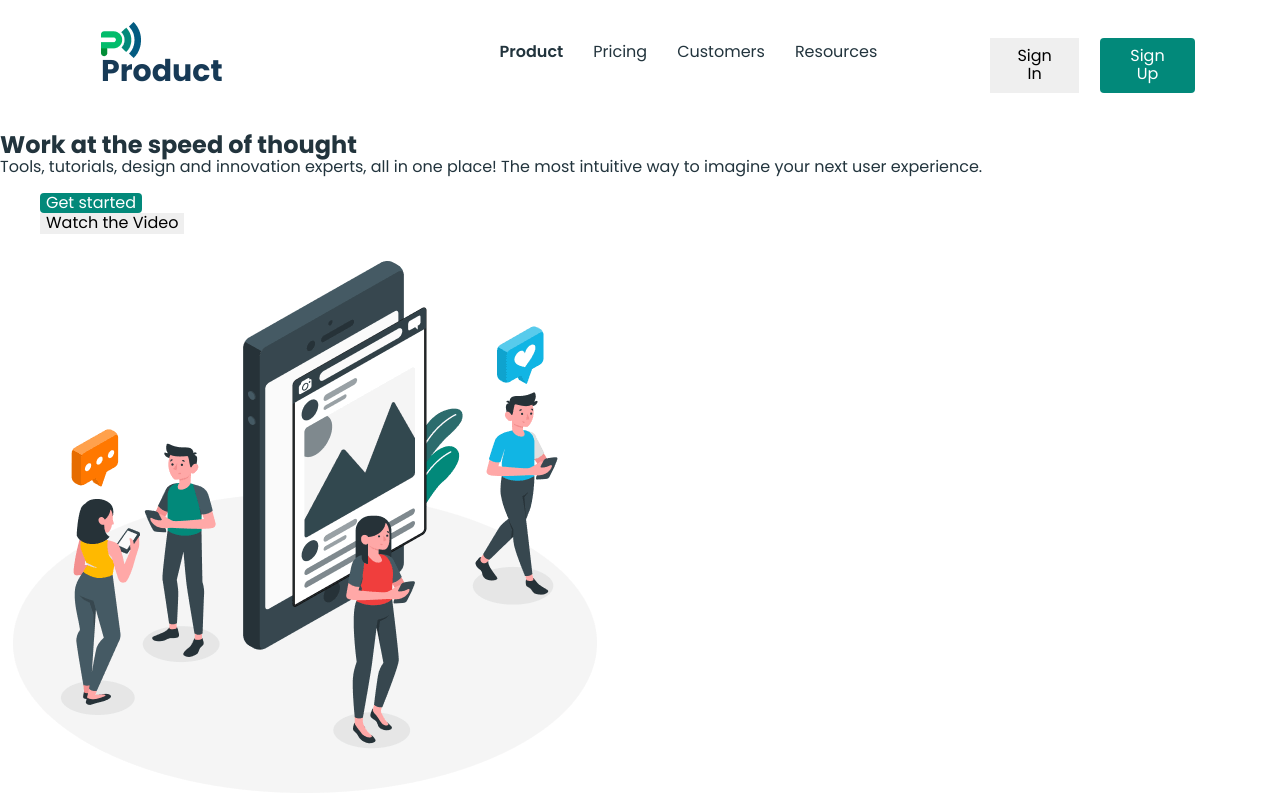
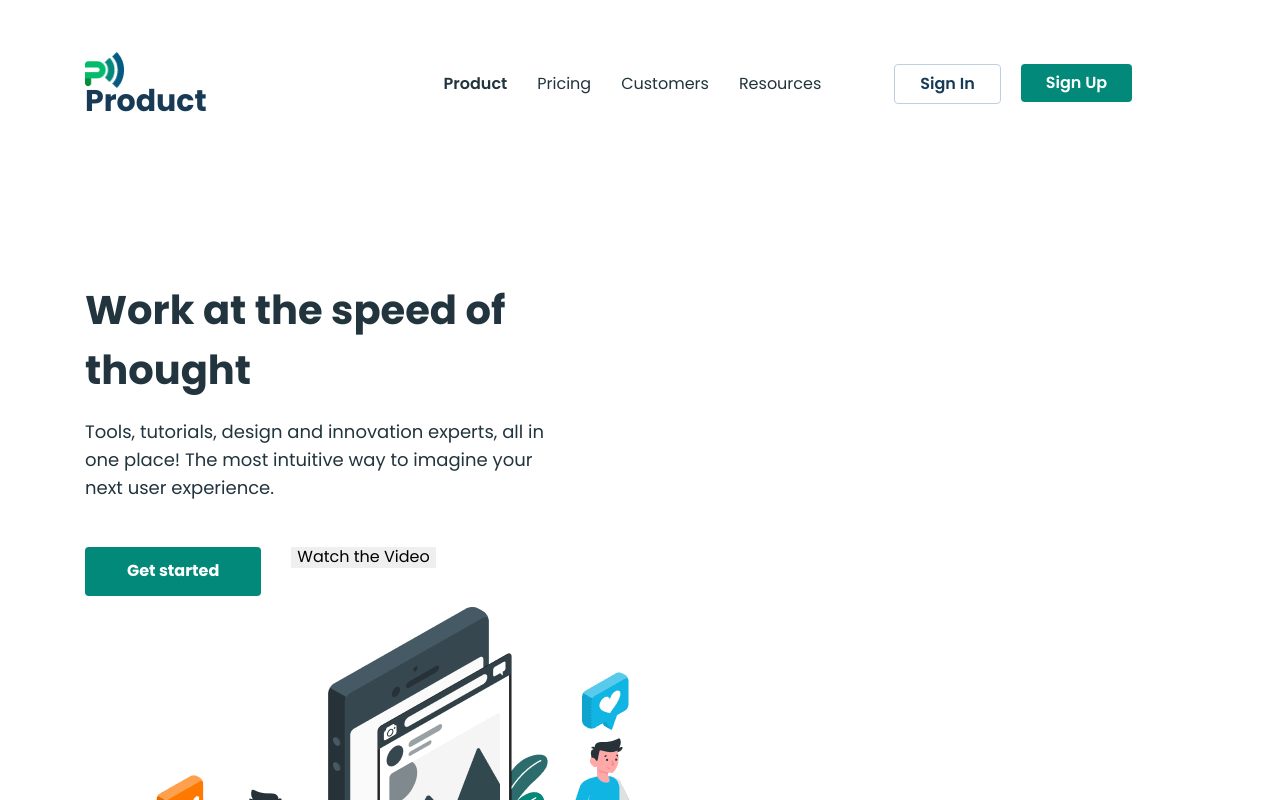
Before and after one commit to Mariia-Shtefiuk/business-promotion, a plain HTML site: page index.html in a window 1280 px wide. Shown: the top 800 px of the page. Drawn offline with nearby package versions, Linux system fonts and the light colour scheme; files whose address does not match are found by name.

Commit message:
index/styles update

```diff
--- a/css/styles.css
+++ b/css/styles.css
@@ -1,3 +1,4 @@
+/* #region custom */
 body {
   font-family: poppins, sans-serif;
   font-size: 16px;
@@ -18,6 +19,8 @@ p {
 
 ul {
   list-style: none;
+  padding: 0;
+  margin: 0;
 }
 
 a {
@@ -50,67 +53,105 @@ img {
 .bold {
   font-weight: 600;
 }
+/* #endregion custom */
 
 /* #region Header */
 .header {
-  padding-top: 22px;
-  padding-bottom: 22px;
+  padding: 26px 0;
 }
 
 .header-container {
   display: flex;
+  align-items: center;
 }
 
-.header-nav {
-  display: flex;
+.header-logo-img {
+  margin-right: 16px;
 }
 
-.header-logo-link {
+.header-logo {
   font-weight: 700;
   font-size: 30px;
   line-height: 0.93;
   color: #173a56;
-  margin-left: 16px;
-  margin-right: 237px;
+  padding: 26px 0;
 }
 
 .header-logo {
+  margin-right: 237px;
 }
-
-.header-nav-container {
+.header-nav {
 }
-
 .header-nav-list {
   display: flex;
   gap: 30px;
   margin-right: 73px;
 }
-
-.header-nav-item {
-  font-weight: 400;
-  font-size: 16px;
+.nav-list-item {
   line-height: 1.75;
-  color: #22343d;
+}
+.nav-link {
+  padding: 26px 0;
+}
+.bold {
+}
+.header-btn-list {
+  display: flex;
+  gap: 20px;
+}
+.header-btn-item {
+}
+.header-btn {
+  font-weight: 600;
+  padding: 10px 25px;
 }
 
-.header-item-link {
+.white {
+  background-color: #fff;
+  color: #173a56;
+  border: 1px solid #bcd0e5;
 }
 
-.header-btn-container {
+/* #endregion Header */
+
+/* #region Hero */
+.hero {
+  display: flex;
+  padding: 112px 0;
 }
 
-.header-btn-list {
+.hero-title {
+  display: block;
+  font-weight: 700;
+  font-size: 40px;
+  line-height: 1.5;
+  margin-bottom: 18px;
+  width: 452px;
+}
+.hero-text {
+  display: block;
+  font-size: 18px;
+  line-height: 1.56;
+  width: 465px;
+  margin-bottom: 45px;
+}
+.hero-list {
   display: flex;
-  gap: 21px;
+  gap: 30px;
+}
+.hero-item {
 }
 
-.header-btn-item {
+.hero-btn {
+  padding: 15px 42px;
+  font-weight: 700;
 }
 
-.header-btn {
-  padding: 9px 25px;
+.hero-btn-video {
 }
-/* #endregion Header */
+.hero-img {
+}
+/* #endregion Hero */
 
 /* #region Product */
 .product {
--- a/index.html
+++ b/index.html
@@ -19,42 +19,42 @@
 <body>
     <header class="header">
         <div class="container header-container">
+            <a class="logo header-logo" href="./index.html"><img class="header-logo-img" src="./images/header/logo.png"
+                    width="39px" height="36px" alt="logo">Product</a>
             <nav class="header-nav">
-                <a class="header-logo-link" href="./index.html"><img class="header-logo" src="./images/header/logo.png"
-                        width="40px" height="36px" alt="logo">Product</a>
-                <div class="header-nav-container">
                 <ul class="header-nav-list">
-                        <li class="header-nav-item"><a class="header-item-link" href="./index.html"><span
-                                    class="bold">Product</span></a></li>
-                        <li class="header-nav-item"><a class="header-item-link" href="./pricing.html">Pricing</a></li>
-                        <li class="header-nav-item"><a class="header-item-link" href="./customer.html">Customers</a>
+                    <li class="nav-list-item"><a class="nav-link" href="./index.html"><span
+                                class="bold">Product</span></a>
                     </li>
-                        <li class="header-nav-item"><a class="header-item-link" href="">Resources</a></li>
+                    <li class="nav-list-item"><a class="nav-link" href="./pricing.html">Pricing</a></li>
+                    <li class="nav-list-item"><a class="nav-link" href="./customer.html">Customers</a>
+                    </li>
+                    <li class="nav-list-item"><a class="nav-link" href="">Resources</a></li>
                 </ul>
-                </div>
             </nav>
-            <div class="header-btn-container">
             <ul class="header-btn-list">
-                    <li class="header-btn-item"><button class="header-btn" type="button">Sign In</button></li>
+                <li class="header-btn-item"><button class="btn header-btn white" type="button">Sign In</button></li>
                 <li class="header-btn-item"><button class="btn header-btn" type="button">Sign Up</button></li>
             </ul>
-            </div>
         </div>
     </header>
 
     <main>
         <!-- #region Hero-->
         <section class="hero">
+            <div class="container">
                 <h1 class="hero-title">Work at the speed of thought</h1>
-            <p class="hero-text">Tools, tutorials, design and innovation experts, all in one place! The most intuitive
+                <p class="hero-text">Tools, tutorials, design and innovation experts, all in one place! The most
+                    intuitive
                     way to imagine your
                     next user
                     experience.</p>
                 <ul class="hero-list">
                     <li class="hero-item"><button class="btn hero-btn" type="button">Get started</button></li>
-                <li class="hero-item"><button class="hero-btn" type="button">Watch the Video</button></li>
+                    <li class="hero-item"><button class="hero-btn-video" type="button">Watch the Video</button></li>
                 </ul>
-            <img src="./images/hero/hero.png" alt="hero" width="610" height="555">
+                <img class="hero-img" src="./images/hero/hero.png" alt="hero" width="610" height="555">
+            </div>
         </section>
         <!-- #endregion Hero-->
 
```
Lines whose indentation alone changed are shown as unchanged.
